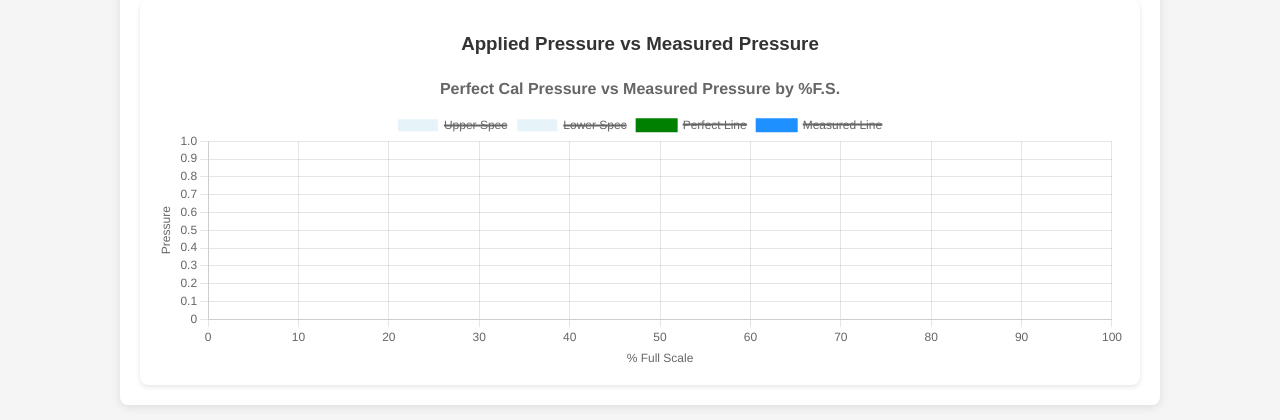
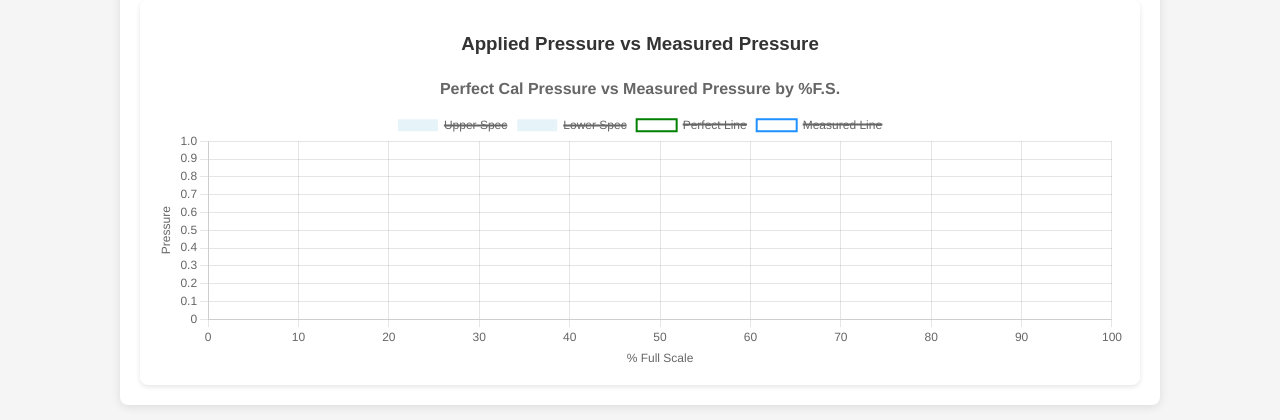
Before and after one commit to aldonadi/XmtrCheck, a plain HTML site: page cal-helper.html in a window 1280 px wide. Shown: the part 1113-1533 px from the top of the page. Drawn offline with nearby package versions, Linux system fonts and the light colour scheme.

Commit message:
style: update data point visual style
- Reduced data point circle radius by 25% (15 → 11 pixels)
- Changed data points from filled to unfilled (transparent background)
- Adjusted border width from 3px to 2px for better proportion
- Applied changes to both Perfect Line and Measured Line

Benefits:
- Reduced visual clutter and improved chart readability
- Better visibility of line connections between data points
- Clean, modern aesthetic with hollow circle markers
- Maintains all existing functionality

Generated by Mistral Vibe.
Co-Authored-By: Mistral Vibe <vibe@mistral.ai>

```diff
--- a/cal-helper.html
+++ b/cal-helper.html
@@ -520,12 +520,12 @@ button, .reset-btn {
                             label: 'Perfect Line',
                             data: [],
                             borderColor: 'rgba(0, 128, 0, 1)',
-                            backgroundColor: 'rgba(0, 128, 0, 1)',
+                            backgroundColor: 'transparent',
                             borderWidth: 2,
-                            pointRadius: 15,
-                            pointBackgroundColor: 'rgba(0, 128, 0, 1)',
+                            pointRadius: 11,
+                            pointBackgroundColor: 'transparent',
                             pointBorderColor: 'rgba(0, 128, 0, 1)',
-                            pointBorderWidth: 3,
+                            pointBorderWidth: 2,
                             fill: false,
                             tension: 0,
                             hidden: true
@@ -534,12 +534,12 @@ button, .reset-btn {
                             label: 'Measured Line',
                             data: [],
                             borderColor: 'rgba(30, 144, 255, 1)',
-                            backgroundColor: 'rgba(30, 144, 255, 1)',
+                            backgroundColor: 'transparent',
                             borderWidth: 2,
-                            pointRadius: 15,
-                            pointBackgroundColor: 'rgba(30, 144, 255, 1)',
+                            pointRadius: 11,
+                            pointBackgroundColor: 'transparent',
                             pointBorderColor: 'rgba(30, 144, 255, 1)',
-                            pointBorderWidth: 3,
+                            pointBorderWidth: 2,
                             fill: false,
                             tension: 0,
                             hidden: true
```
